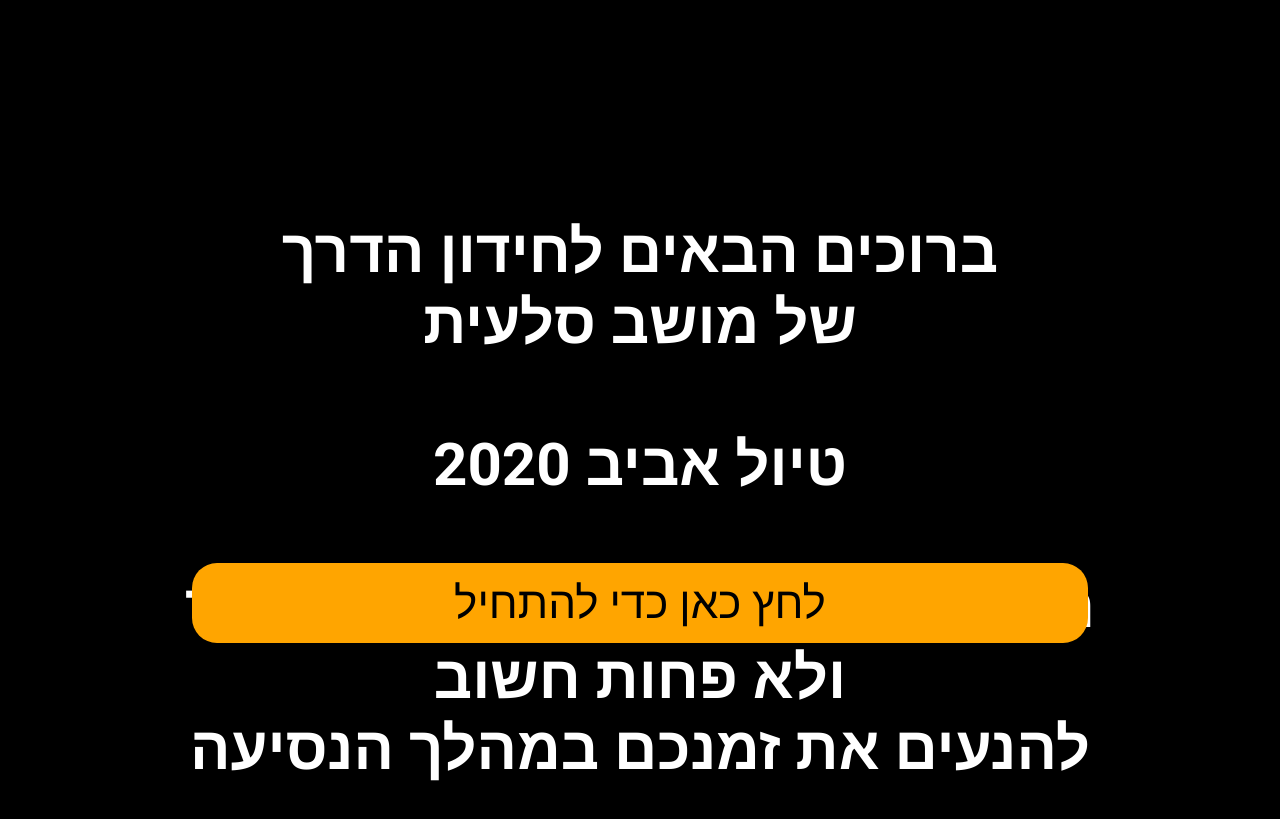
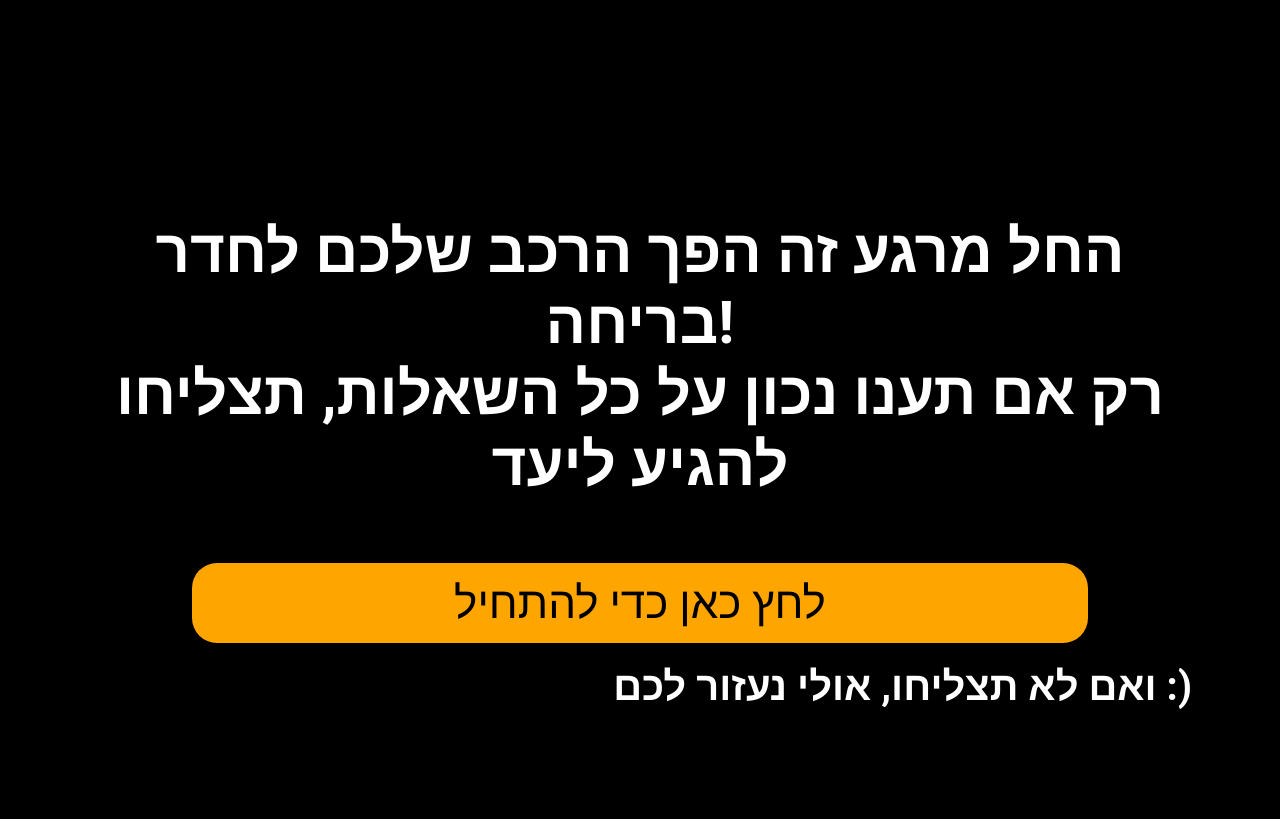
Before and after one commit to tomershapira103/TiyulAviv, a plain HTML site: page welcome.html in a window 1280 px wide. Shown: the part 77-896 px from the top of the page. After the commit the page ends 800 px from the top, so only its background shows below. Drawn offline with Linux system fonts and the light colour scheme.

Commit message:
Update welcome.html

```diff
--- a/welcome.html
+++ b/welcome.html
@@ -5,23 +5,14 @@
       </head>
       <body>
 <H1><BR><BR><BR>
-            ברוכים הבאים לחידון הדרך
-      <BR>
-      של מושב סלעית
-      <BR>
-            <BR>
- טיול אביב 2020
-<BR><BR>
-
-      החידון יסייע לכם להגיע לאן שצריך
-      <BR>
-            ולא פחות חשוב
-            <BR>
-              להנעים את זמנכם במהלך הנסיעה
-
-<BR>
+      החל מרגע זה הפך הרכב שלכם לחדר בריחה!
+          <BR>
+      רק אם תענו נכון על כל השאלות, תצליחו להגיע ליעד
+      <BR><BR>
 </H1>
-  <BR><BR><BR><BR>
+            <H2>
+                       ואם לא תצליחו, אולי נעזור לכם :)
+            </H2>
     <a href="stage1.html">
           <center><div class="nextpage" id="orangediv">
 לחץ כאן כדי להתחיל
```
